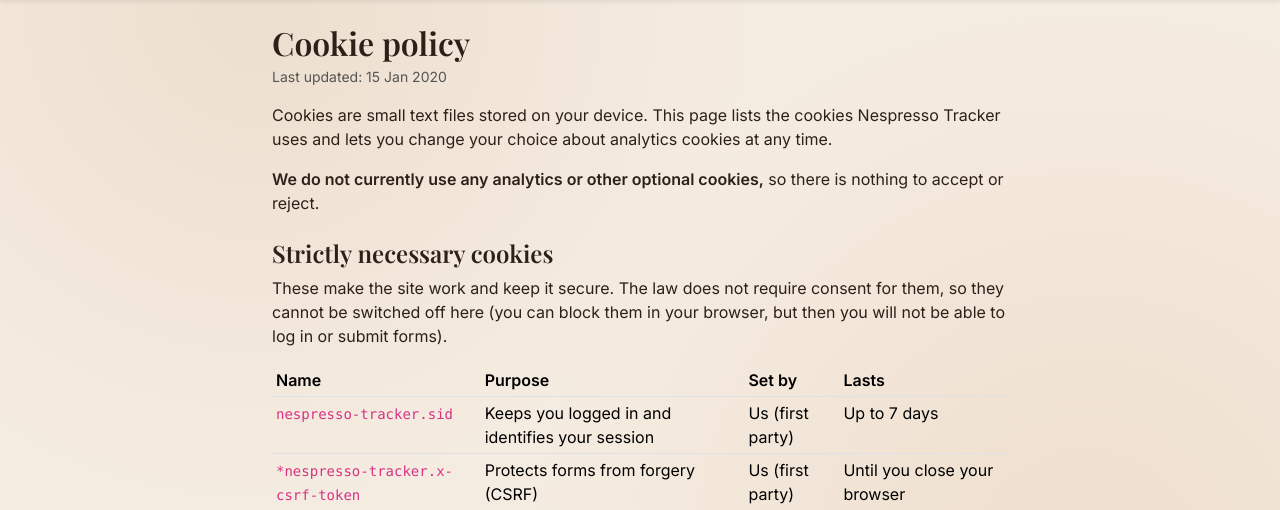
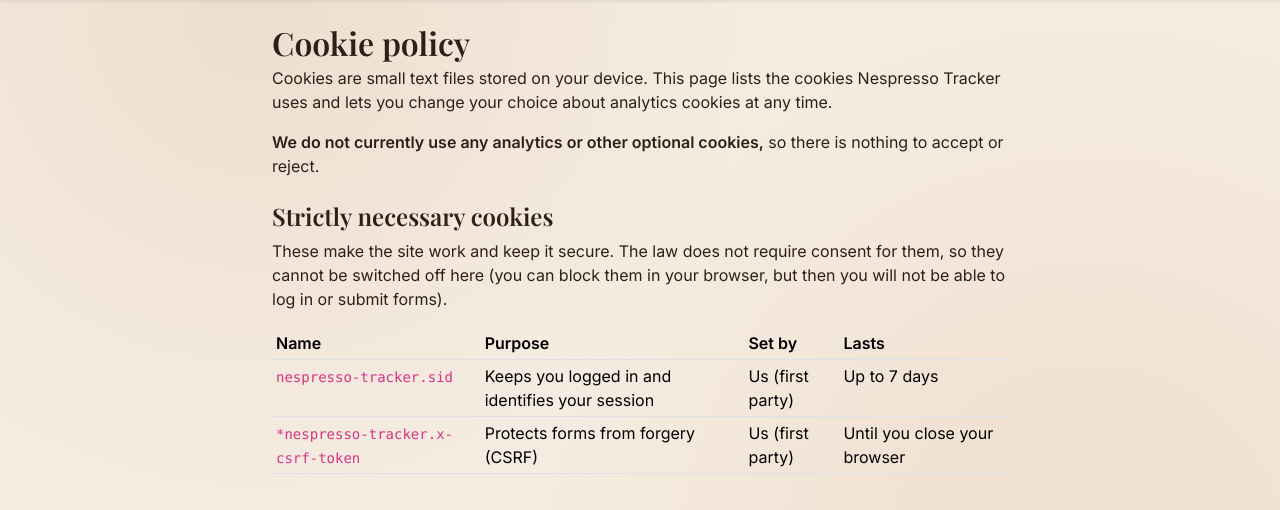
Before and after one commit to JayneElliott404/coffee-tracker, a Node project: template src/views/legal/cookies.ejs in a window 1280 px wide. Shown: the part 73-583 px from the top of the page. Run offline with Node 20 templates, Linux system fonts and the light colour scheme; the template is opened without the code that fills it: most values are stand-ins (such as "Sample title", 1, 10 or a date in 2020); some libraries are stand-ins or nearby versions.

Commit message:
NT-19: Remove policy last-updated date
Co-authored-by: Copilot <223556219+Copilot@users.noreply.github.com>

```diff
--- a/src/routes/legal.js
+++ b/src/routes/legal.js
@@ -1,6 +1,4 @@
 import { Router } from 'express';
-
-export const POLICY_LAST_UPDATED = '16 November 2026';
 
 export function legalRouter() {
   const router = Router();
@@ -10,7 +8,6 @@ export function legalRouter() {
       title: 'Cookie policy',
       metaDescription: 'The cookies Nespresso Tracker uses, why we use them, and how to change your cookie choices at any time.',
       canonicalPath: '/cookies',
-      lastUpdated: POLICY_LAST_UPDATED,
     });
   });
 
--- a/src/views/legal/cookies.ejs
+++ b/src/views/legal/cookies.ejs
@@ -2,7 +2,6 @@
 <div class="row justify-content-center">
   <div class="col-lg-9 col-xl-8 legal-page">
     <h1 class="h2 mb-1">Cookie policy</h1>
-    <p class="text-muted small">Last updated: <%= lastUpdated %></p>
     <p>Cookies are small text files stored on your device. This page lists the cookies Nespresso Tracker uses and lets you change your choice about analytics cookies at any time.</p>
 
     <% if (locals.googleTagId) { %>
```
Also changed, not shown: README.md.
